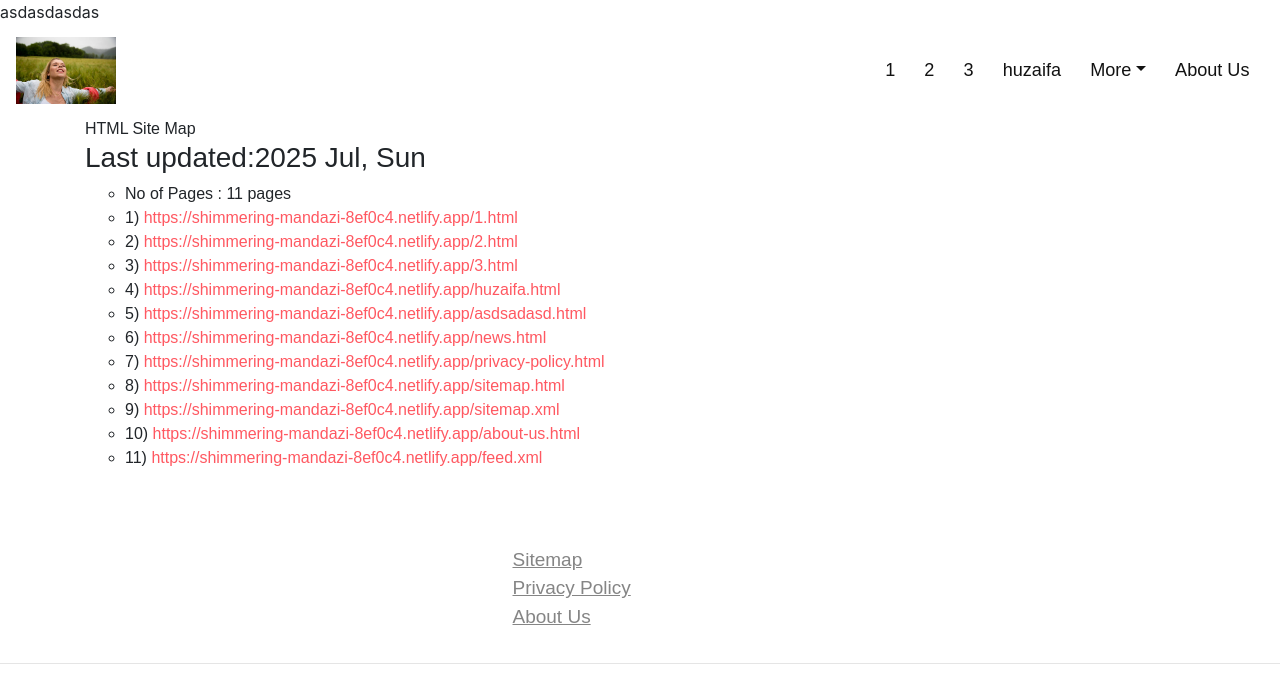
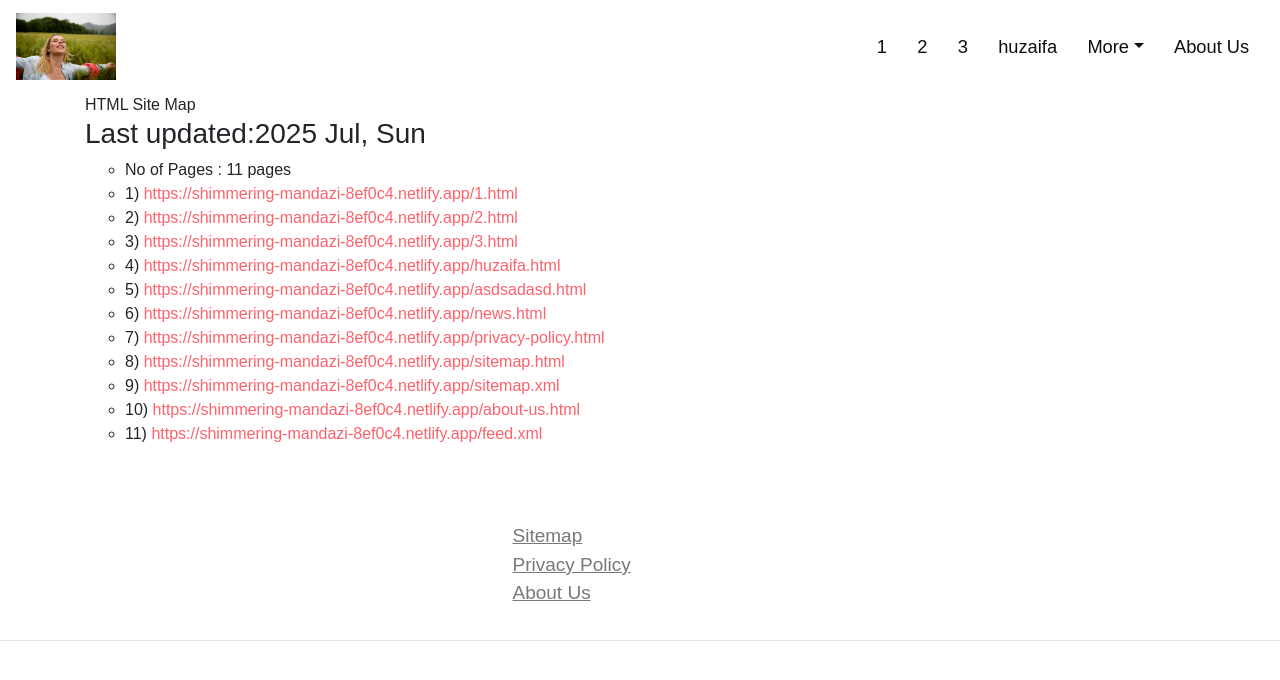
Before and after one commit to huzaifaahmed34/adam2, a plain HTML site: page sitemap.html in a window 1280 px wide. Drawn offline with nearby package versions, Linux system fonts and the light colour scheme.

Commit message:
Update file

```diff
--- a/sitemap.html
+++ b/sitemap.html
@@ -5,7 +5,7 @@
 <title>Sitemap</title>
 <meta name="title" content="Sitemap - estt">
 <meta name="DC.title" lang="en" content="Sitemap - estt">
-<meta name="description" content="asdasd">
+<meta name="description" content="">
 <meta name="keywords" content="estt">
 <meta name="robots" content="index, follow">
 <meta name="googlebot" content="index, follow, max-snippet:-1, max-image-preview:large, max-video-preview:-1">
@@ -18,52 +18,36 @@
 <script src="https://cdn.jsdelivr.net/npm/bootstrap@4.6.1/dist/js/bootstrap.bundle.min.js"></script>
 <link rel="stylesheet" href="https://cdnjs.cloudflare.com/ajax/libs/font-awesome/4.7.0/css/font-awesome.min.css">
 <style type="text/css">
-.nav-link{
-color: #121212 !important;
+.navbar a{
+font-size: 18.3px;
+}
+.btn-md{
+padding:15.5px 30px;
+border-radius: 0;
+}
+*{
+font-family: '', sans-serif;
 }
 .nav-item{
-margin-top: 10.1px;
-margin-bottom: 10.5px;
-padding-left: 6.6px;
-padding-right: 6.5px;
+margin-top: 10px;
+margin-bottom: 9.9px;
+padding-left: 7.5px;
+padding-right: 6.8px;
 }
-.align-self-stretch{
-ms-flex-item-align: stretch!important;
-align-self: stretch!important;
-}
-.underline .line{
-width: 5rem;
-height: 3px;
-background: linear-gradient(90deg, #ab95ff,#ff616a);
-display: inline-block;
-}
-li a{
-color: #ff5861;
-}
-footer{
-padding-top:59.5px;
-padding-bottom:59.5px;
-}
-.navbar a{
-font-size: 18.1px;
-}
-.c3a99884925c84b2b4b5678f204af2efa *{
-color:white!important;
-}
-.c3a99884925c84b2b4b5678f204af2efa{
-background: rgba(0,0,0,0.6);
-text-align: center;
-}
-.w187aa517732971a8f19e5ea6cc0948f9{
+footer a{
+color:  #787878!important;
 text-decoration: underline!important;
 }
-.xa80726a90db5927e963491dd483e7dde i:hover{
+.ybd80322f13e4881323d9b9007570ed3c i:hover{
 background: black;
 color:#ffdade;
 border-radius: 50%;
 width:10mm;
 text-align:center;
 height:10mm;
+}
+li a{
+color: #ff616a;
 }
 footer ul{
 padding-left: 0px!important;
@@ -72,11 +56,62 @@ list-style: none;
 ul{
 list-style: circle;
 }
-.btn-md{
-padding:15.3px 29.8px;
-border-radius: 0;
+.nav-link{
+color: #0f0f0f !important;
 }
-.w52a5f29e9530df1607ad01639b04965e:hover{
+.display-2{
+font-size: 45.1px;
+}
+.underline .line{
+width: 5rem;
+height: 3px;
+background: linear-gradient(90deg, #ac96ff,#ff535c);
+display: inline-block;
+}
+footer *{
+font-size:19px!important;
+color:#787878!important;
+line-height: 1.5;
+}
+.acc337dee2d8d8b1e354dc660d535de8c{
+text-decoration: underline!important;
+}
+.ybd80322f13e4881323d9b9007570ed3c i{
+border-radius: 50%;
+width: 10mm;
+text-align: center;
+line-height: 37px;
+height: 10mm;
+}
+a{
+text-decoration: none!important;
+}
+.ybd80322f13e4881323d9b9007570ed3c{
+font-size:19.9px;
+padding:10.4px;
+color: black;
+}
+.x0d3f8e8725652c07d74eeae041d941c7{
+background: rgba(0,0,0,0.6);
+text-align: center;
+}
+.d2a1d2dc163121e07cbb658c69ab84f8b{
+background-color:#fe5270!important;
+border-color:#fe5270!important;
+color:#ffffff!important;
+}
+footer{
+padding-top:59.9px;
+padding-bottom:60.4px;
+}
+.x0d3f8e8725652c07d74eeae041d941c7 *{
+color:white!important;
+}
+.align-self-stretch{
+ms-flex-item-align: stretch!important;
+align-self: stretch!important;
+}
+.b68937be419a21c3810efd9e79535674c:hover{
 background-size: 100% 100%!important;
 color:#fecbcf!important;
 background-repeat: no-repeat!important;
@@ -84,61 +119,26 @@ background:#ffffff!important;
 background-position: 0 90%!important;
 transition: background-size 0.2s ease-in!important;
 }
-.display-2{
-font-size: 45.3px;
-}
-.xa80726a90db5927e963491dd483e7dde{
-font-size:20.2px;
-padding:10.3px;
-color: black;
-}
-.cec580bc3498633df5dc0a93f4f2267a2{
-background-color:#fe5270!important;
-border-color:#fe5270!important;
-color:#ffffff!important;
-}
-*{
-font-family: '', sans-serif;
-}
-footer a{
-color:  #858585!important;
-text-decoration: underline!important;
-}
-a{
-text-decoration: none!important;
-}
-.xa80726a90db5927e963491dd483e7dde i{
-border-radius: 50%;
-width: 10mm;
-text-align: center;
-line-height: 37px;
-height: 10mm;
-}
-footer *{
-font-size:19px!important;
-color:#858585!important;
-line-height: 1.5;
-}
 </style>
-asdasdasdas</head>
+</head>
 <body>
-<nav class="navbar navbar-expand-lg">
+<nav class="navbar-expand-lg navbar">
 <a class="navbar-brand" href="https://shimmering-mandazi-8ef0c4.netlify.app/1.html"  >
 
 <img alt="" src="img/istockphoto-544452292-612x612.jpg"  width="100px" ></a>
 <button class="navbar-toggler" type="button" data-toggle="collapse" data-target="#navbarSupportedContent" aria-controls="navbarSupportedContent" aria-expanded="false" aria-label="Toggle navigation">
 <span class="navbar-toggler-icon"></span>
-</button><div class="collapse navbar-collapse" id="navbarSupportedContent">
-<ul class="align-items-center ml-auto navbar-nav">
-<li class="nav-item"><a class="w52a5f29e9530df1607ad01639b04965e nav-link" href="https://shimmering-mandazi-8ef0c4.netlify.app/1.html" >1</a></li>
-<li class="nav-item"><a class="nav-link w52a5f29e9530df1607ad01639b04965e" href="https://shimmering-mandazi-8ef0c4.netlify.app/2.html"  >2</a></li>
-<li class="nav-item"><a class="nav-link w52a5f29e9530df1607ad01639b04965e"  href="https://shimmering-mandazi-8ef0c4.netlify.app/3.html"  >3</a></li>
-<li class="nav-item"><a class="nav-link w52a5f29e9530df1607ad01639b04965e" href="https://shimmering-mandazi-8ef0c4.netlify.app/huzaifa.html"  >huzaifa</a></li>
-<li class="nav-item dropdown"><a class="nav-link w52a5f29e9530df1607ad01639b04965e  dropdown-toggle" href="#" id="navbarDropdown" role="button" data-toggle="dropdown" aria-expanded="false">More</a>
+</button><div class="navbar-collapse collapse" id="navbarSupportedContent">
+<ul class="ml-auto navbar-nav align-items-center">
+<li class="nav-item"><a class="nav-link b68937be419a21c3810efd9e79535674c" href="https://shimmering-mandazi-8ef0c4.netlify.app/1.html" >1</a></li>
+<li class="nav-item"><a class="nav-link b68937be419a21c3810efd9e79535674c" href="https://shimmering-mandazi-8ef0c4.netlify.app/2.html"  >2</a></li>
+<li class="nav-item"><a class="b68937be419a21c3810efd9e79535674c nav-link"  href="https://shimmering-mandazi-8ef0c4.netlify.app/3.html"  >3</a></li>
+<li class="nav-item"><a class="nav-link b68937be419a21c3810efd9e79535674c" href="https://shimmering-mandazi-8ef0c4.netlify.app/huzaifa.html"  >huzaifa</a></li>
+<li class="nav-item dropdown"><a class="nav-link b68937be419a21c3810efd9e79535674c  dropdown-toggle" href="#" id="navbarDropdown" role="button" data-toggle="dropdown" aria-expanded="false">More</a>
 <div class="dropdown-menu dropdown-menu-right" aria-labelledby="navbarDropdown"><a class="dropdown-item" href="https://shimmering-mandazi-8ef0c4.netlify.app/asdsadasd.html"  >asdsadasd</a>
 </div></li>
 <li class="nav-item">
-<a class="w52a5f29e9530df1607ad01639b04965e nav-link" href="https://shimmering-mandazi-8ef0c4.netlify.app/about-us.html" rel="nofollow" >About Us</a></li>
+<a class="nav-link b68937be419a21c3810efd9e79535674c" href="https://shimmering-mandazi-8ef0c4.netlify.app/about-us.html" rel="nofollow" >About Us</a></li>
 </ul>
 </div>
 </nav>
@@ -166,12 +166,12 @@ asdasdasdas</head>
 </section>
 </div><footer>
 <div class="container">
-<div class="row align-center justify-content-center">
+<div class="row justify-content-center align-center">
 <div class="col-md-3">
 <ul>
-<li><a class="w52a5f29e9530df1607ad01639b04965e" href="https://shimmering-mandazi-8ef0c4.netlify.app/sitemap.html" rel="nofollow">Sitemap</a></li>
-<li><a class="w52a5f29e9530df1607ad01639b04965e" href="https://shimmering-mandazi-8ef0c4.netlify.app/privacy-policy.html" rel="nofollow">Privacy Policy</a></li>
-<li><a class="w52a5f29e9530df1607ad01639b04965e" href="https://shimmering-mandazi-8ef0c4.netlify.app/about-us.html" rel="nofollow">About Us</a></li>
+<li><a class="b68937be419a21c3810efd9e79535674c" href="https://shimmering-mandazi-8ef0c4.netlify.app/sitemap.html" rel="nofollow">Sitemap</a></li>
+<li><a class="b68937be419a21c3810efd9e79535674c" href="https://shimmering-mandazi-8ef0c4.netlify.app/privacy-policy.html" rel="nofollow">Privacy Policy</a></li>
+<li><a class="b68937be419a21c3810efd9e79535674c" href="https://shimmering-mandazi-8ef0c4.netlify.app/about-us.html" rel="nofollow">About Us</a></li>
 </ul></div></div></div>
 <hr>
 </div>
```
